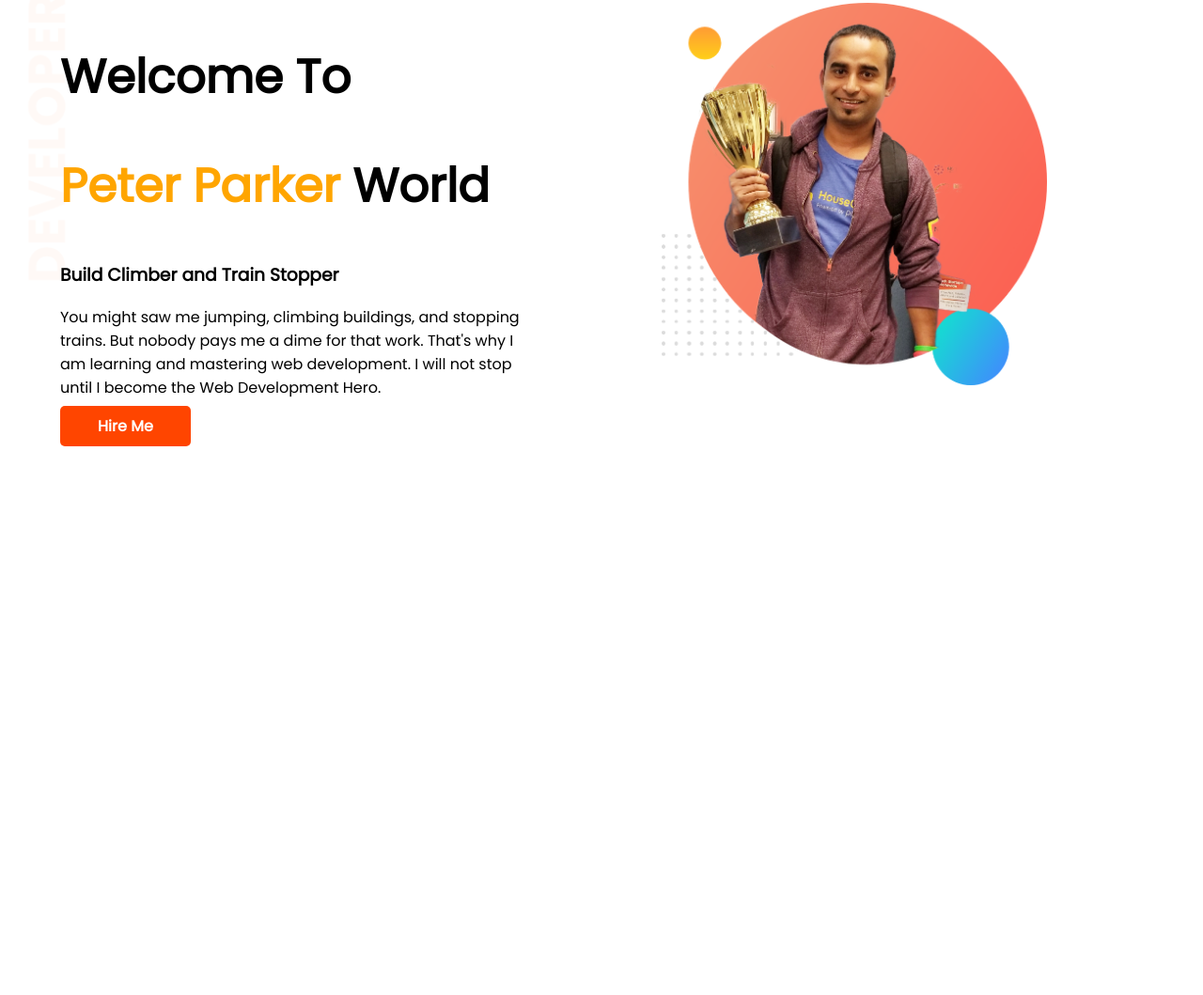
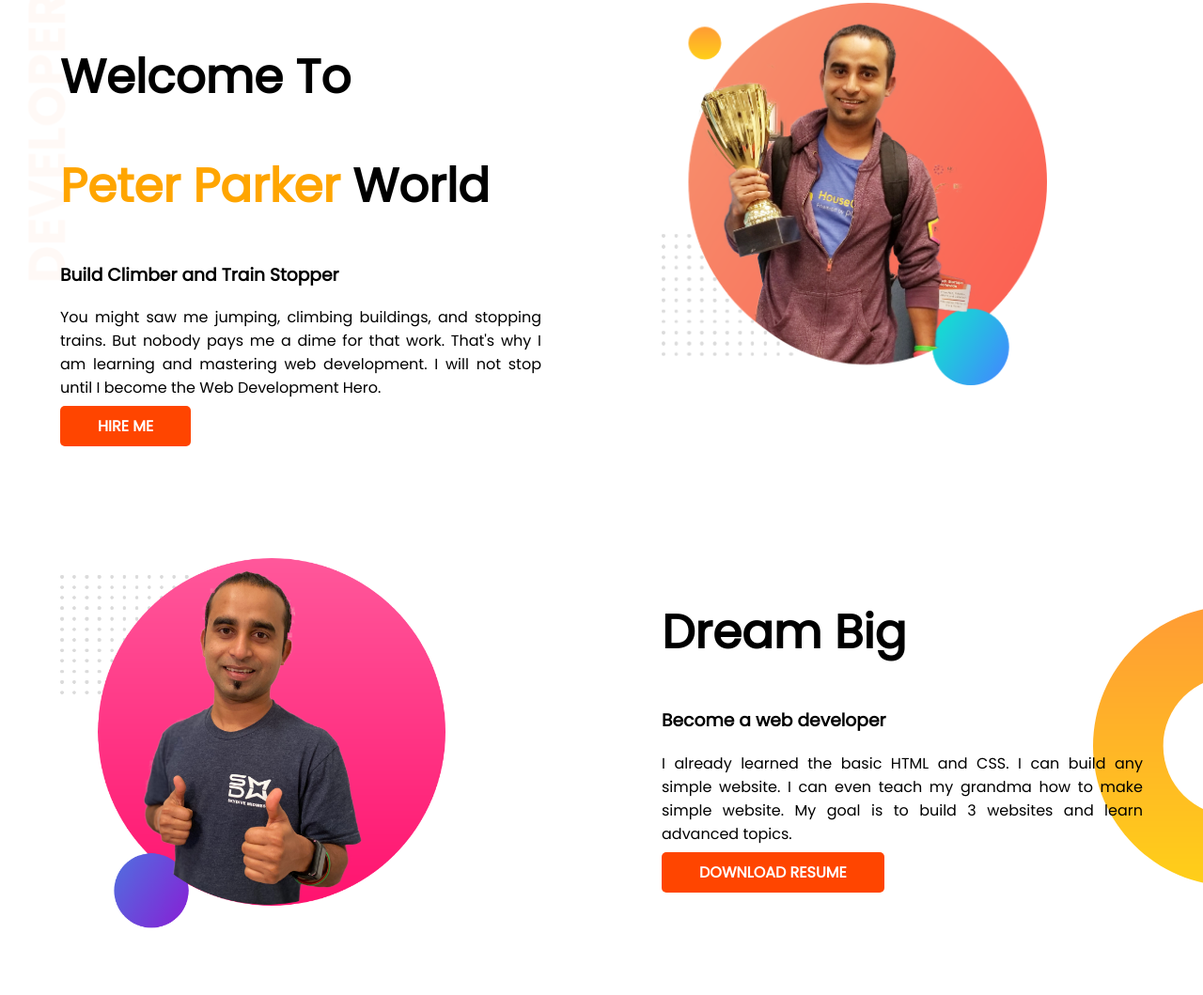
Before and after one commit to fahimdev2023/developer_portfolio, a plain HTML site: page index.html in a window 1280 px wide. Shown: the part 61-1120 px from the top of the page at 94% size. Before the commit the page ends 800 px from the top, so only its background shows below. Drawn offline with Linux system fonts and the light colour scheme.

Commit message:
dream big

```diff
--- a/index.html
+++ b/index.html
@@ -25,7 +25,7 @@
                 Development
                 Hero.
             </p>
-            <a class="hire-button" target="_blank" href="https://bd.linkedin.com/company/programminghero">Hire Me</a>
+            <a class="hire-button" target="_blank" href="https://bd.linkedin.com/company/programminghero">HIRE ME</a>
         </div>
         <div class="half-width">
             <img src="images/jhankar.png" alt="" srcset="">
@@ -33,6 +33,21 @@
 
     </section>
 
+    <section class="dream-big">
+
+        <div class="half-width">
+            <img src="images/jhankar2.png" alt="" srcset="">
+        </div>
+        <div class="half-width">
+            <h1>Dream Big</h1>
+            <h3>Become a web developer</h3>
+            <p>I already learned the basic HTML and CSS. I can build any simple website. I can even teach my grandma how
+                to make simple website. My goal is to build 3 websites and learn advanced topics.</p>
+            <a class="hire-button" target="_blank" href="">DOWNLOAD RESUME</a>
+        </div>
+
+    </section>
+
 </body>
 
 </html>
--- a/style.css
+++ b/style.css
@@ -5,6 +5,10 @@ body {
 
 h1 {
     font-size: 50px;
+}
+
+p {
+    text-align: justify;
 }
 
 .orange-color {
@@ -37,3 +41,9 @@ section {
     background-image: url(images/top-banner.png);
     background-repeat: no-repeat;
 }
+
+.dream-big {
+    background-image: url(images/dream-bg.png);
+    background-repeat: no-repeat;
+    background-position: right;
+}
```
